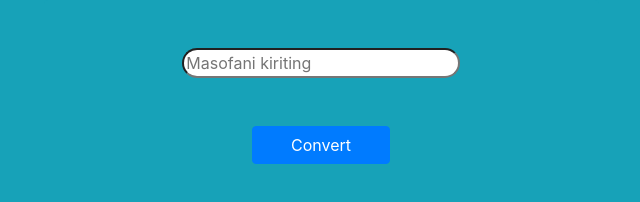
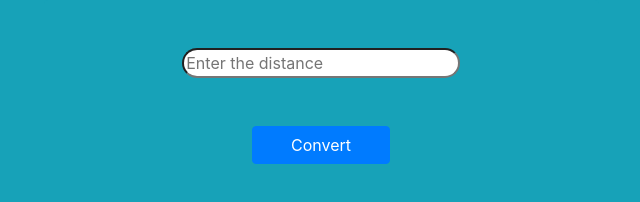
Before and after one commit to hrahmonov2002/homework-js-length, a plain HTML site: page index.html in a window 1280 px wide. Shown: the full height of the page, 319-959 px from the left. Drawn offline with nearby package versions, Linux system fonts and the light colour scheme.

Commit message:
Add html

```diff
--- a/index.html
+++ b/index.html
@@ -16,7 +16,7 @@
 
     <form class="site-form m-auto mt-5 d-flex flex-md-column align-items-center w-50 rounded bg-info">
 
-        <input class="distance w-50 rounded-pill mt-5" type="number" placeholder="Masofani kiriting">
+        <input class="distance w-50 rounded-pill mt-5" type="number" placeholder="Enter the distance">
 
         <button class="btn btn-primary mt-5 w-25 mb-5" type="submit">Convert</button>
     </form>
```
